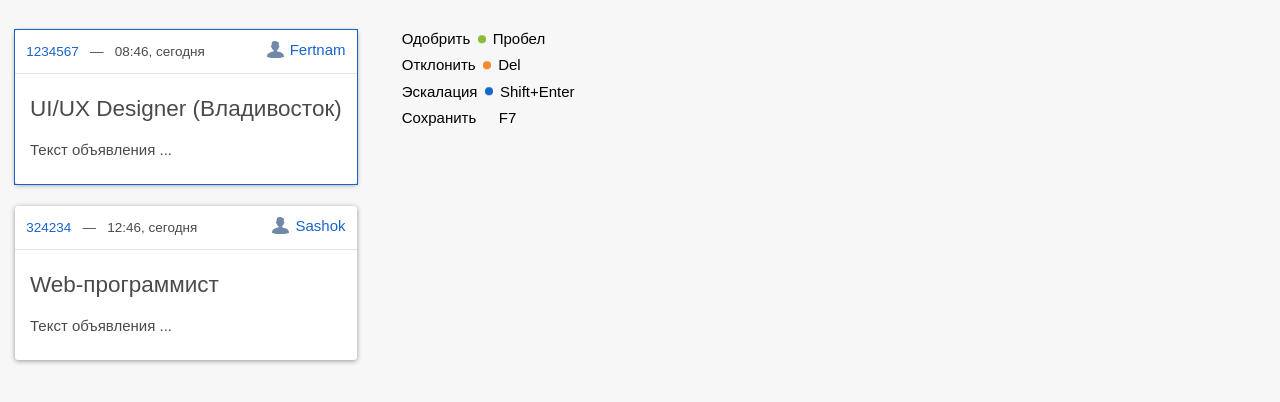
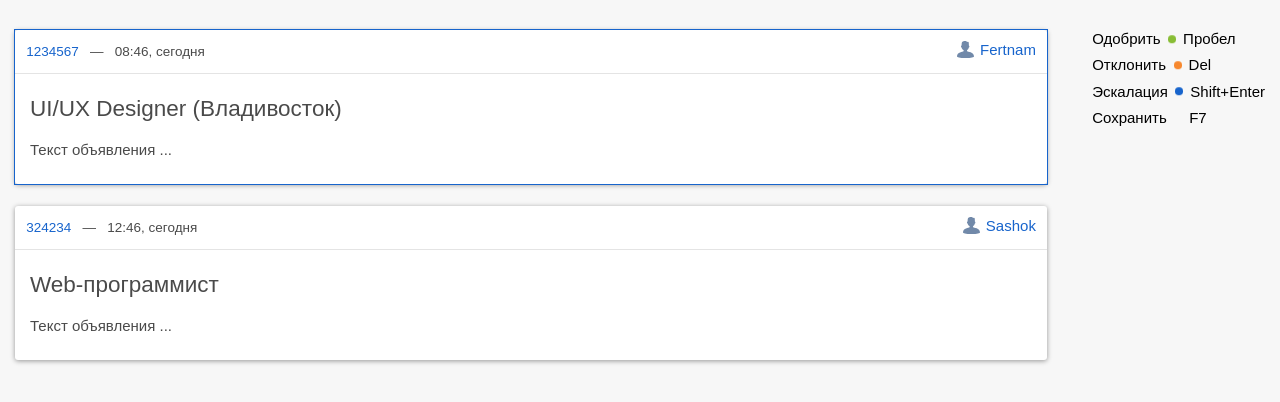
Before and after one commit to Fertnam/farpost.moderation.frontend, a React (Create React App) app: page / in a window 1280 px wide. Shown: the top 402 px of the page. Built offline with nearby package versions, Linux system fonts and the light colour scheme.

Commit message:
Создана функция обратного вызова для получение элементов листа

```diff
--- a/src/components/Advertisement/index.tsx
+++ b/src/components/Advertisement/index.tsx
@@ -1,6 +1,6 @@
 import React from 'react'
+import AdvertisementType from 'core/types/Advertisement'
 import styles from './styles.module.scss'
-import { AdvertisementType } from 'core/types/Advertisement'
 
 type Props = {
     advertisement: AdvertisementType
--- a/src/containers/ModerationTape/components/List/index.tsx
+++ b/src/containers/ModerationTape/components/List/index.tsx
@@ -1,19 +1,50 @@
 import React from 'react'
 import List from 'components/List'
 import Advertisement from 'components/Advertisement'
+import AdvertisementType from 'core/types/Advertisement'
 import useList from 'core/hooks/useList'
-import { AdvertisementType } from 'core/types/Advertisement'
+import styles from './styles.module.scss'
 
 function ModerationTapeList() {
-    const [ads, activeAd, setActiveAd] = useList<AdvertisementType>()
+    const [advertisements, activeAdvertisement, setActiveAdvertisement] =
+        useList<AdvertisementType>((setItems) => {
+            setItems([
+                {
+                    id: 1234567,
+                    publishDate: 1234567,
+                    publishDateString: '08:46, сегодня',
+                    ownerId: 1234567,
+                    ownerLogin: 'Fertnam',
+                    bulletinSubject: 'UI/UX Designer (Владивосток)',
+                    bulletinText: 'Текст объявления ...',
+                    bulletinImagees: [],
+                },
+                {
+                    id: 324234,
+                    publishDate: 2342343,
+                    publishDateString: '12:46, сегодня',
+                    ownerId: 44334,
+                    ownerLogin: 'Sashok',
+                    bulletinSubject: 'Web-программист',
+                    bulletinText: 'Текст объявления ...',
+                    bulletinImagees: [],
+                },
+            ])
+        })
 
     return (
-        <List
-            items={ads}
-            activeItem={activeAd}
-            renderItem={(ad) => <Advertisement advertisement={ad} />}
-            onListItemClick={(ad) => setActiveAd(ad)}
-        />
+        <div className={styles.moderationTapeList}>
+            <List
+                items={advertisements}
+                activeItem={activeAdvertisement}
+                renderItem={(advertisement) => (
+                    <Advertisement advertisement={advertisement} />
+                )}
+                onListItemClick={(advertisement) =>
+                    setActiveAdvertisement(advertisement)
+                }
+            />
+        </div>
     )
 }
 
--- /dev/null
+++ b/src/containers/ModerationTape/components/List/styles.module.scss
@@ -0,0 +1,3 @@
+.moderationTapeList {
+    flex: 1 1 auto;
+}
--- a/src/containers/ModerationTape/components/Manual/styles.module.scss
+++ b/src/containers/ModerationTape/components/Manual/styles.module.scss
@@ -1,4 +1,7 @@
 .moderationTapeManual {
+    position: sticky;
+    top: 2rem;
+
     display: flex;
     flex-direction: column;
 
--- a/src/containers/ModerationTape/styles.module.scss
+++ b/src/containers/ModerationTape/styles.module.scss
@@ -4,13 +4,4 @@
     align-items: flex-end;
 
     gap: 3rem;
-
-    & > .items {
-        flex: 1 1 auto;
-
-        display: flex;
-        flex-direction: column;
-
-        gap: 2rem;
-    }
 }
--- a/src/core/hooks/useList.ts
+++ b/src/core/hooks/useList.ts
@@ -1,35 +1,15 @@
 import { useState, useEffect } from 'react'
 
+type ListHookFetchItemsCallback<T> = (setItems: (items: T[]) => void) => void
 type ListHookResult<T> = [T[], T | undefined, (item: T) => void]
 
-function useList<T>(): ListHookResult<T> {
+function useList<T>(
+    fetchItems: ListHookFetchItemsCallback<T>
+): ListHookResult<T> {
     const [items, setItems] = useState<T[]>([])
     const [activeItem, setActiveItem] = useState<T>()
 
-    useEffect(function fetchItems() {
-        setItems([
-            {
-                id: 1234567,
-                publishDate: 1234567,
-                publishDateString: '08:46, сегодня',
-                ownerId: 1234567,
-                ownerLogin: 'Fertnam',
-                bulletinSubject: 'UI/UX Designer (Владивосток)',
-                bulletinText: 'Текст объявления ...',
-                bulletinImagees: [],
-            },
-            {
-                id: 324234,
-                publishDate: 2342343,
-                publishDateString: '12:46, сегодня',
-                ownerId: 44334,
-                ownerLogin: 'Sashok',
-                bulletinSubject: 'Web-программист',
-                bulletinText: 'Текст объявления ...',
-                bulletinImagees: [],
-            },
-        ] as unknown as T[])
-    }, [])
+    useEffect(() => fetchItems(setItems), [])
 
     useEffect(
         function setFirstItemActive() {
--- a/src/core/types/Advertisement.ts
+++ b/src/core/types/Advertisement.ts
@@ -1,4 +1,4 @@
-export type AdvertisementType = {
+type AdvertisementType = {
     id: number
     publishDate: number
     publishDateString: string
@@ -8,3 +8,5 @@ export type AdvertisementType = {
     bulletinText: string
     bulletinImagees: string[]
 }
+
+export default AdvertisementType
```
